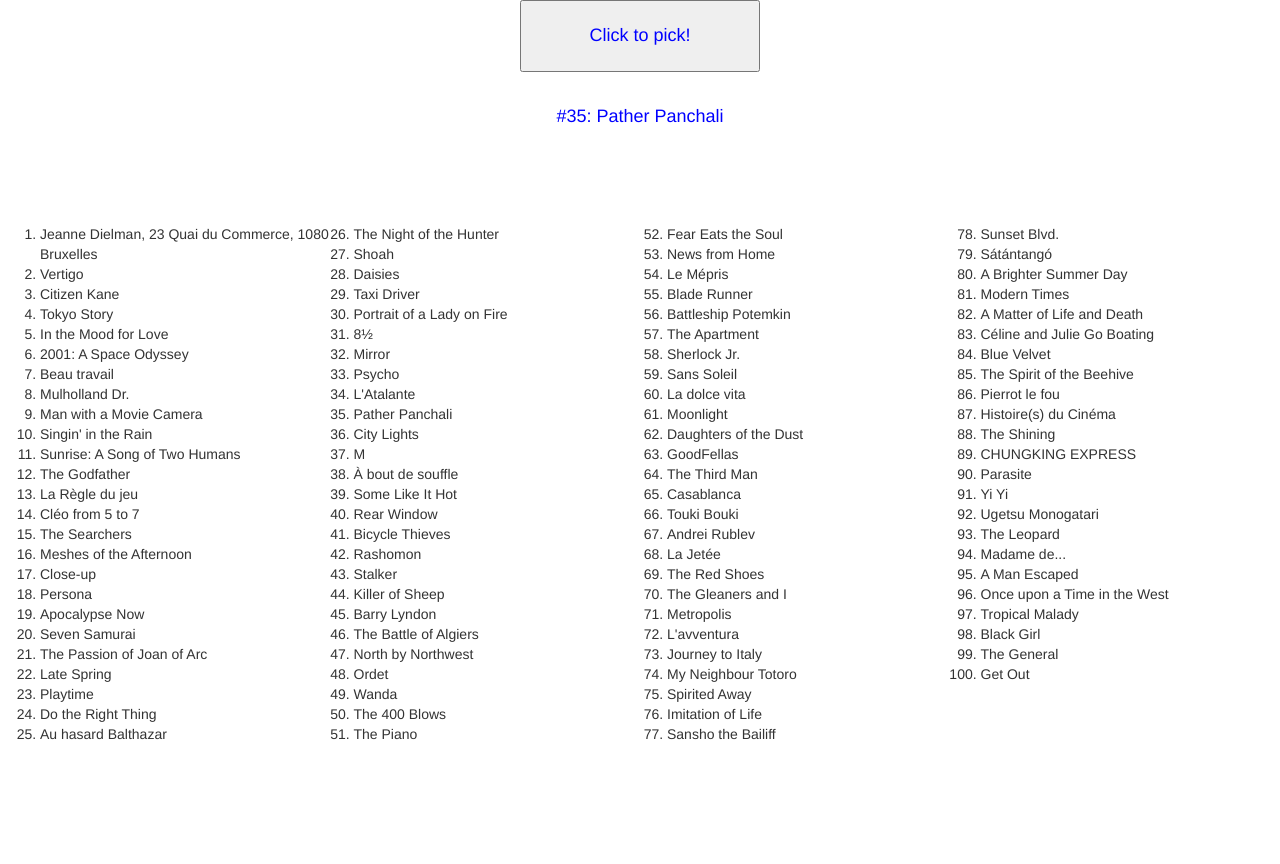
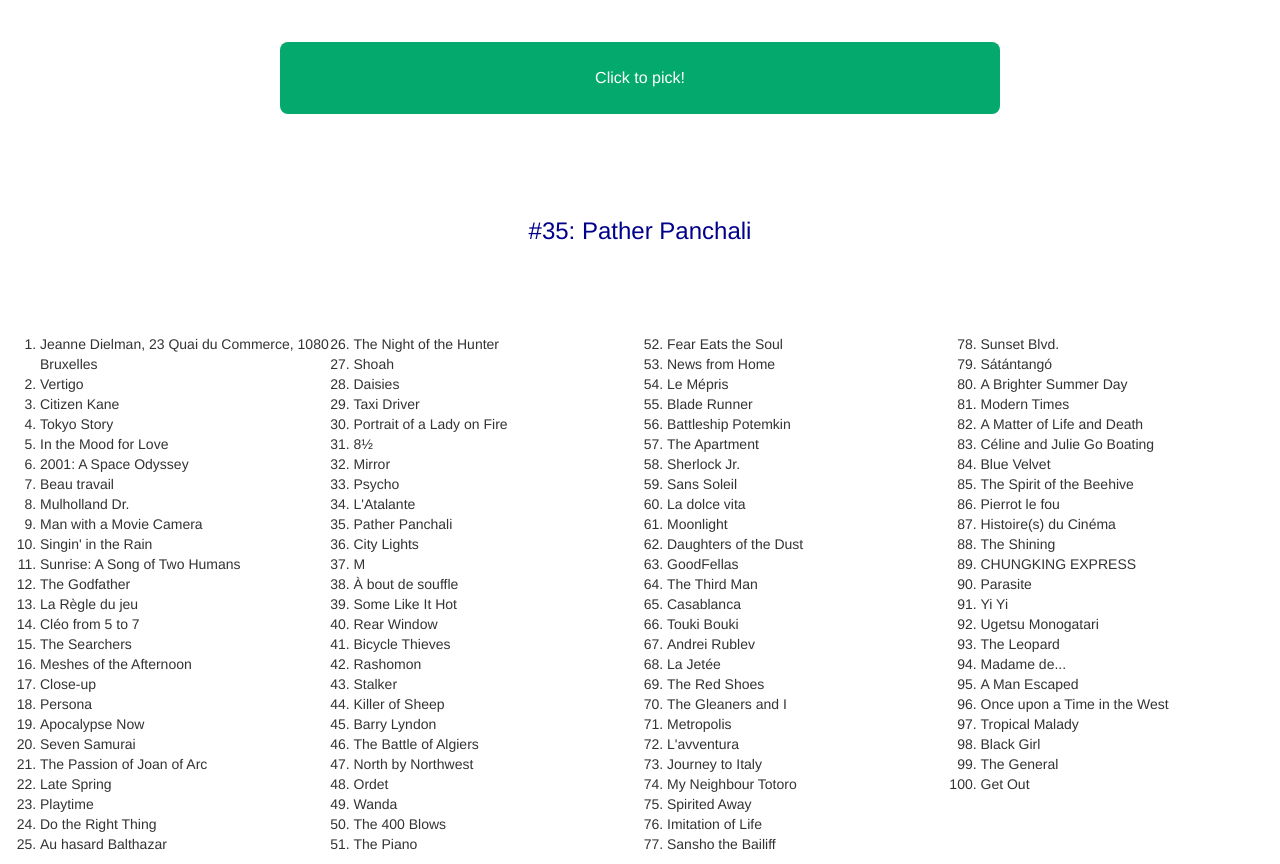
Before and after one commit to jumpingGrendel/jumpinggrendel.github.com, a plain HTML site: page movie_picker.html in a window 1280 px wide. Before the commit the page ends 800 px from the top, so only its background shows below. Drawn offline with nearby package versions, Linux system fonts and the light colour scheme.

Commit message:
make prettier

```diff
--- a/movie_picker.html
+++ b/movie_picker.html
@@ -36,13 +36,24 @@
             #picker button{
                 height: 9%;
                 width: 75%;
+                background-color: #04AA6D;
+                border: none;
+                color: white;
+                padding: 20px;
+                text-align: center;
+                text-decoration: none;
+                display: inline-block;
+                font-size: 16px;
+                margin: 4px 2px;
+                border-radius: 8px;
             }
             #picker{
                 margin: auto;
-                width: 25%;
+                margin-top: 3%;
+                width: 75%;
                 text-align: center;
-                font-size: large;
-                color: blue;
+                font-size: x-large;
+                color: darkblue;
             }
             #picker #your_movie {
                 margin-top: 10%;
```
